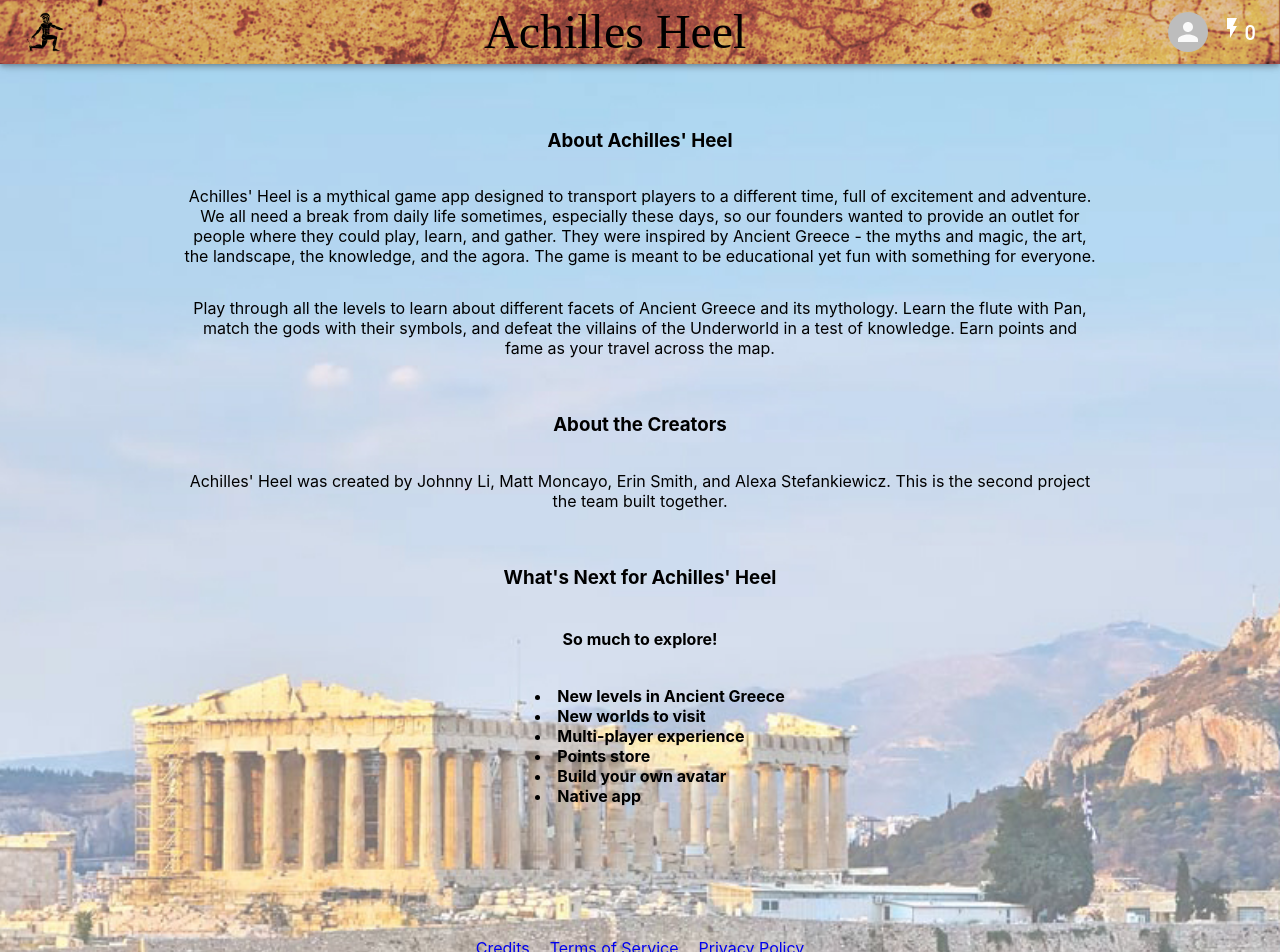
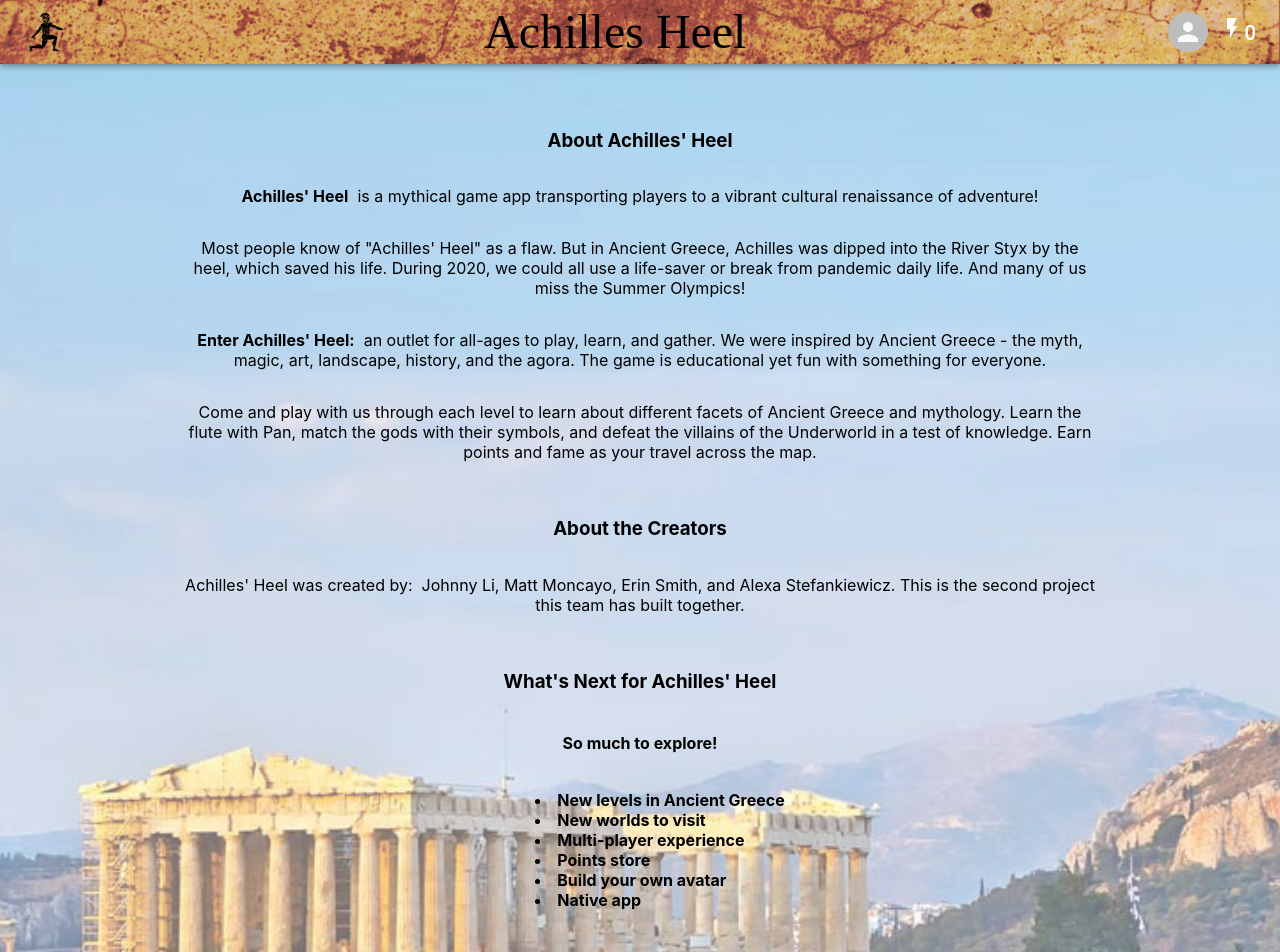
Before and after one commit to erin-smith/Achilles-heel, a React (Create React App) app in the folder client/: page /about in a window 1280 px wide. Shown: the top 952 px of the page. Built offline with nearby package versions, Linux system fonts and the light colour scheme; no server answers; the HTML template or start-up script is replaced by a standard one; a web font is replaced by a local one.

Commit message:
fix about and erin's branch

```diff
--- a/client/src/pages/About/index.js
+++ b/client/src/pages/About/index.js
@@ -12,16 +12,27 @@ function About() {
         <Grid container direction="row" justify="center" alignItems="center">
           <h3 className="aboutHeader">About Achilles' Heel</h3>
           <p>
-            Achilles' Heel is a mythical game app designed to transport players to a different time, full of excitement and adventure. We all need a break from daily life sometimes, especially these days, so our founders wanted to provide an outlet for people where they could play, learn, and gather. They were inspired by Ancient Greece - the myths and magic, the art, the landscape, the knowledge, and the agora. The game is meant to be educational yet fun with something for everyone.
+            <strong>Achilles' Heel</strong>
+            &nbsp;
+            is a mythical game app transporting players to a vibrant cultural renaissance of adventure!
           </p>
           <p>
-            Play through all the levels to learn about different facets of Ancient Greece and its mythology. Learn the flute with Pan, match the gods with their symbols, and defeat the villains of the Underworld in a test of knowledge. Earn points and fame as your travel across the map.
+            Most people know of "Achilles' Heel" as a flaw.  But in Ancient Greece, Achilles was dipped into the River Styx by the heel, which saved his life.
+            During 2020, we could all use a life-saver or break from pandemic daily life. And many of us miss the Summer Olympics!
+          </p>
+          <p>
+            <strong>Enter Achilles' Heel:</strong>
+            &nbsp;
+            an outlet for all-ages to play, learn, and gather. We were inspired by Ancient Greece - the myth, magic, art, landscape, history, and the agora. The game is educational yet fun with something for everyone.
+          </p>
+          <p>
+            Come and play with us through each level to learn about different facets of Ancient Greece and mythology. Learn the flute with Pan, match the gods with their symbols, and defeat the villains of the Underworld in a test of knowledge. Earn points and fame as your travel across the map.
           </p>
         </Grid>
         <br />
         <Grid container direction="row" justify="center" alignItems="center">
           <h3 className="aboutCreators">About the Creators</h3>
-          <p>Achilles' Heel was created by Johnny Li, Matt Moncayo, Erin Smith, and Alexa Stefankiewicz. This is the second project the team built together.</p>
+          <p>Achilles' Heel was created by:&nbsp; Johnny Li, Matt Moncayo, Erin Smith, and Alexa Stefankiewicz.&nbsp;This is the second project this team has built together.</p>
         </Grid>
         <br />
         <Grid container direction="row" justify="center" alignItems="center">
@@ -43,9 +54,9 @@ function About() {
         <Grid container direction="row" justify="center" alignItems="center">
           <p>
             <ul className="legalLinks" float="bottom">
-              <Link to="/credits"><li className="legalLink">Credits</li></Link>
-              <Link to="/tos"><li className="legalLink">Terms of Service</li></Link>
-              <Link to="/privacy"><li className="legalLink">Privacy Policy</li></Link>
+              <Link to="/credits"><li className="legalLink"><strong>Credits</strong></li></Link>
+              <Link to="/tos"><li className="legalLink"><strong>Terms of Service</strong></li></Link>
+              <Link to="/privacy"><li className="legalLink"><strong>Privacy Policy</strong></li></Link>
             </ul>
           </p>
         </Grid>
```
